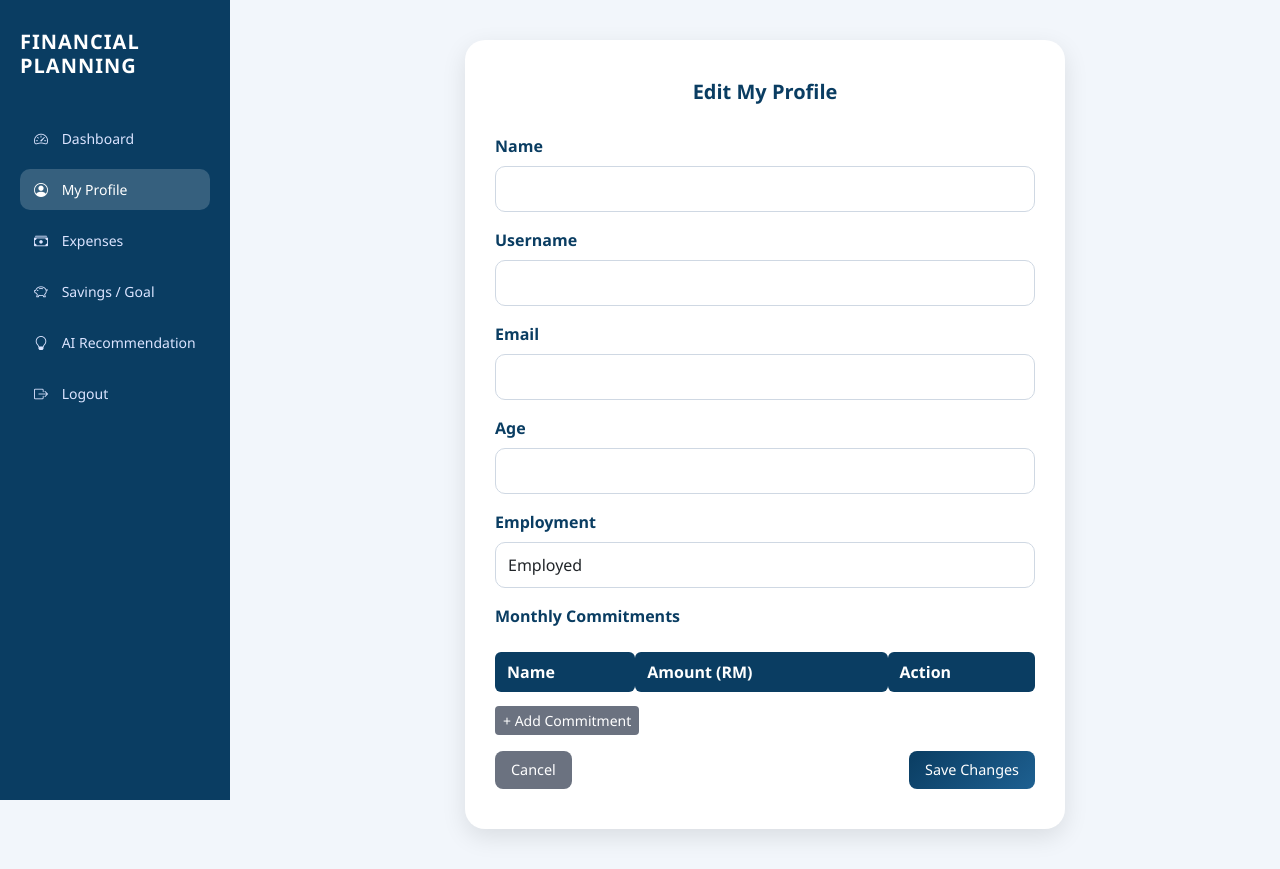
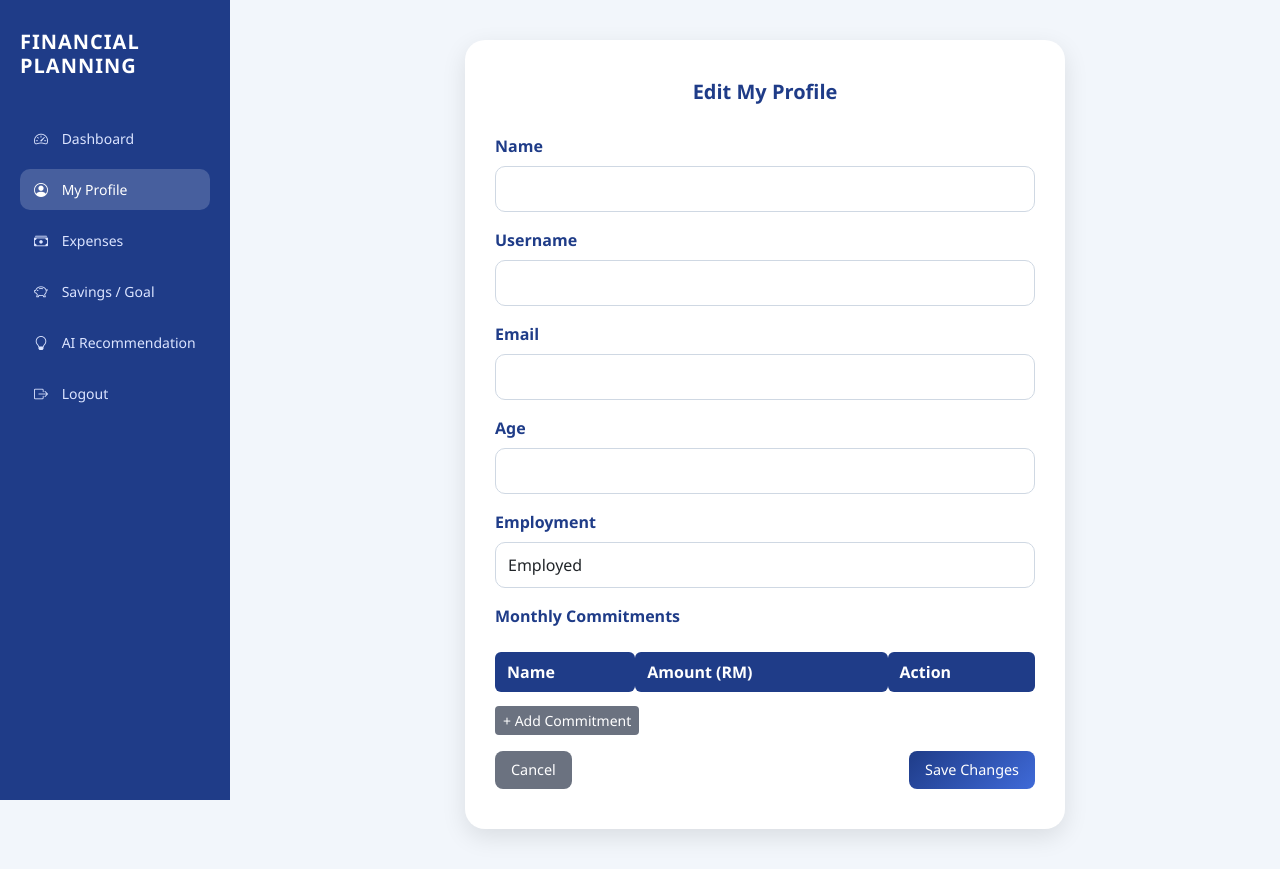
Before and after one commit to aaqlh/PSM, a Flask app: template templates/manageaccountprofile/editprofilepage.html in a window 1280 px wide. Run offline with Flask 3, Linux system fonts and the light colour scheme; the template is opened without the code that fills it, so the values that code supplies are empty.

Commit message:
Update sidebar style and unify color scheme

```diff
--- a/templates/manageaccountprofile/editprofilepage.html
+++ b/templates/manageaccountprofile/editprofilepage.html
@@ -9,11 +9,12 @@
 <link href="https://cdn.jsdelivr.net/npm/bootstrap-icons/font/bootstrap-icons.css" rel="stylesheet">
 
 <style>
-:root {
-    --primary-blue: #0A3D62;
-    --secondary-blue: #1E6091;
-    --light-bg: #f2f6fb;
+:root{
+    --primary-blue:#1f3c88;
+    --secondary-blue:#3f6ad8;
+    --light-bg:#f2f6fb;
 }
+
 
 body {
     font-family: 'Segoe UI', sans-serif;
```
